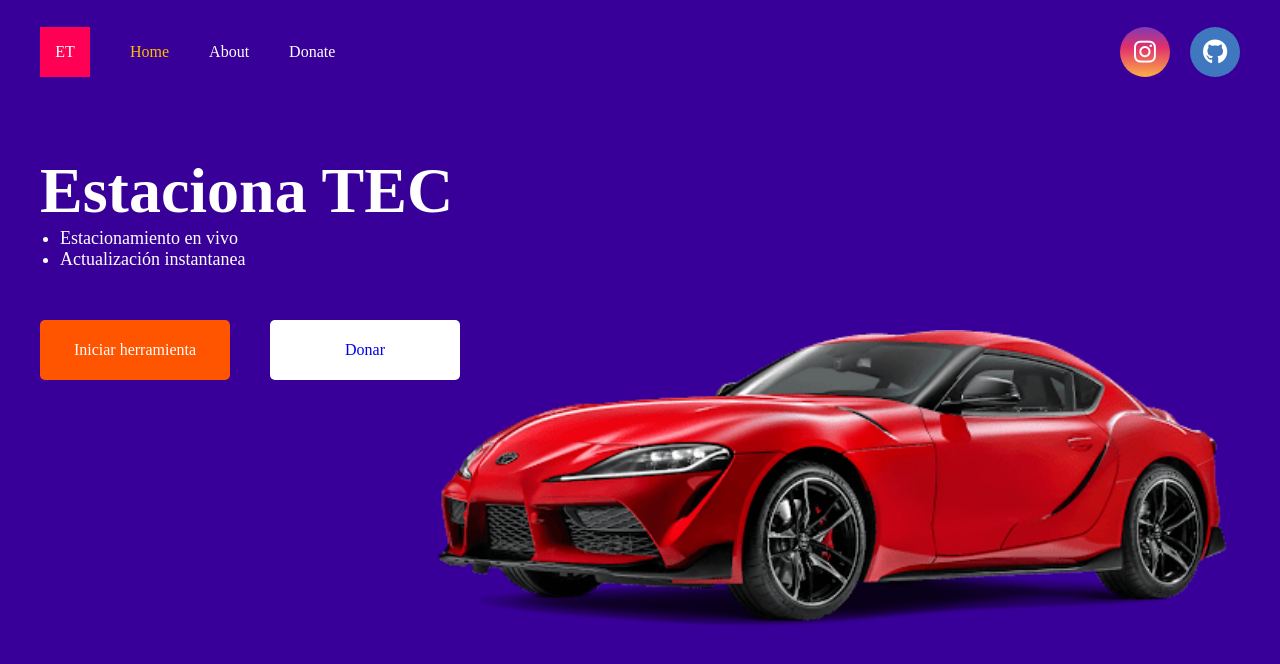
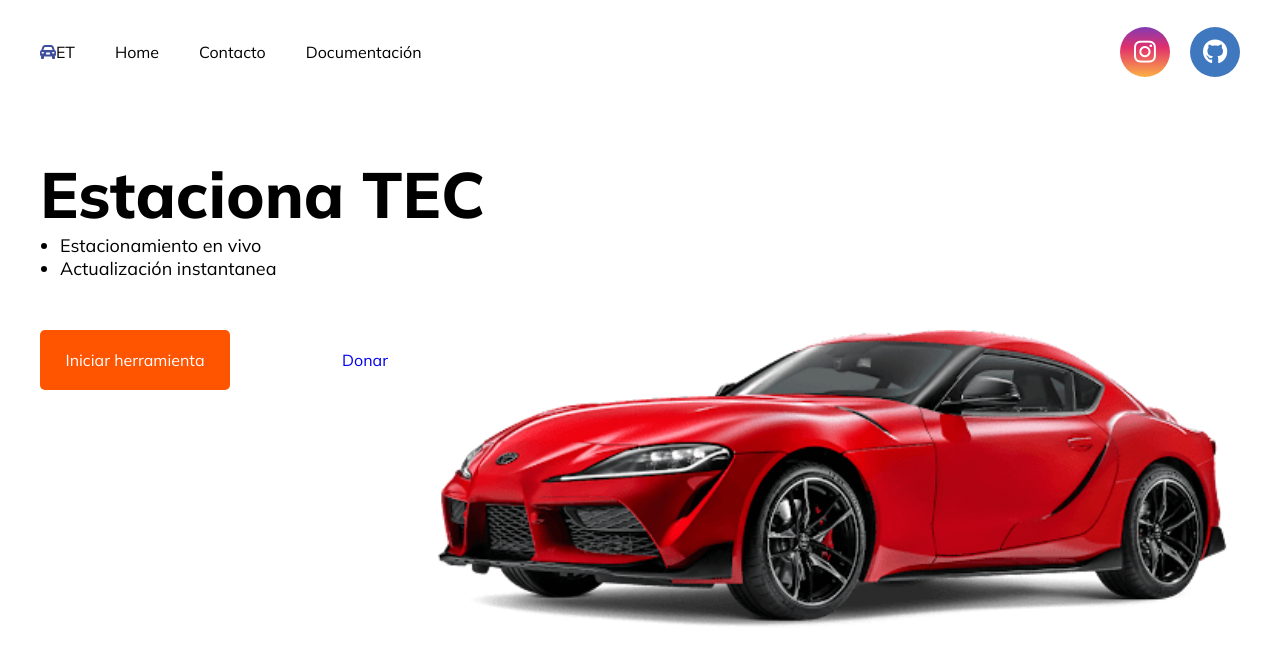
Before and after one commit to OscarEDiaz/estacionaTEC, a plain HTML site: page index.html in a window 1280 px wide. Drawn offline with Linux system fonts and the light colour scheme.

Commit message:
background, fonts y logo

```diff
--- a/index.html
+++ b/index.html
@@ -6,23 +6,29 @@
     <meta name="viewport" content="width=device-width, initial-scale=1.0">
     <link rel="stylesheet" href="styles/styles.css">
     <script src="https://kit.fontawesome.com/c65ad8706b.js" crossorigin="anonymous"></script>
-    <title>ETEC</title>
+    <title>EstacionaTech</title>
+    <link rel="preconnect" href="https://fonts.googleapis.com">
+    <link rel="preconnect" href="https://fonts.gstatic.com" crossorigin>
+    <link href="https://fonts.googleapis.com/css2?family=Mulish:wght@200;300;400;500;800&display=swap" rel="stylesheet">
+
 </head>
 <body>
     <nav>
         <div class="main-nav">
             <div class="logo">
+                <i class="fas fa-car-alt" style="color: #414FA0;"></i>
                 <p>ET</p>
+
             </div>
             <ul class="nav-items">
                 <li>
-                    <a href="#" style="color: #FFBD00;">Home</a>
+                    <a href="#" style="color: #000000;">Home</a>
                 </li>
                 <li>
-                    <a href="#">About</a>
+                    <a href="#">Contacto</a>
                 </li>
                 <li>
-                    <a href="#">Donate</a>
+                    <a href="https://docs.google.com/document/d/1pPMfL8f3LDAxjFq3Q8jvnBkCtxYPth3ODPcmNq6vc2Y/edit?usp=sharing">Documentación</a>
                 </li>
             </ul>
         </div>
@@ -30,9 +36,12 @@
             <div class="logo-ig">
                 <i class="fab fa-instagram"></i>
             </div>
-            <div class="logo-git">
-                <i class="fab fa-github"></i>
-            </div>
+            <a style= "text-decoration: none;" href="https://github.com/TrevorBeltmont/estacionaTEC">
+                <div class="logo-git">
+                    <i class="fab fa-github" ></i>
+                </div>
+            </a>
+
         </div>
     </nav>
     <section class="landing-page">
--- a/styles/styles.css
+++ b/styles/styles.css
@@ -1,6 +1,7 @@
 *{
     margin: 0px;
     padding: 0px;
+    font-family:  'Mulish', sans-serif;;
     box-sizing: border-box;
 }
 
@@ -8,7 +9,7 @@
 nav{
     display: flex;
     height: 13vh;
-    background-color: #390099;
+    background-color: #ffffff;
     align-items: center;
     justify-content: space-between;
 }
@@ -22,16 +23,15 @@ nav{
 .logo{
     margin-left: 40px;
     display: flex;
-    width: 50px;
     height: 50px;
     justify-content: center;
     align-items: center;
-    background-color: #FF0054;
+
 }
 
 .logo > p{
-    font-family: Muli;
-    color: white;
+
+    color: black;
 }
 
 .nav-items{
@@ -48,8 +48,7 @@ nav{
 
 .nav-items > li > a {
     text-decoration: none;
-    color: white;
-    font-family: Muli;
+    color: rgb(0, 0, 0);
 }
 
 .logo-ig{
@@ -96,22 +95,21 @@ nav{
     display: flex;
     flex-direction: column;
     height: 87vh;
-    background-color: #390099;
+    background-color:white;
 }
 
 h1{
     margin-left: 40px;
     margin-top: 50px;
-    color: white;
-    font-family: Muli;
+    color: black;
     font-size: 64px;
     font-weight: bold;
 }
 
 .landing-ul{
-    color: white;
+    color: black;
     margin-left: 60px;
-    font-family: Muli;
+
     font-size: 18px;
 }
 
```
